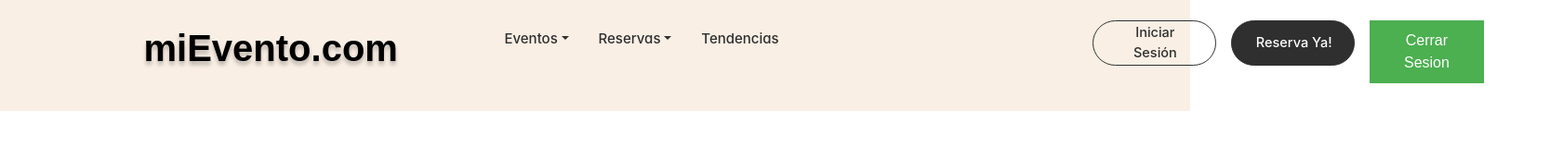
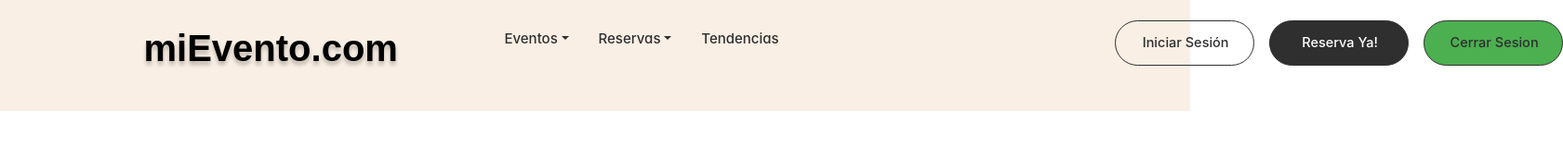
Before and after one commit to SantiagoNeira21/mievento, a React (Create React App) app: page / in a window 1280 px wide. Shown: the top 160 px of the page at 93% size, 1681 px wide, since content can reach past the window. Built offline with nearby package versions, Linux system fonts and the light colour scheme.

Commit message:
Deploy fix and button 3 conf

```diff
--- a/src/Components/Navbar/Navbar.css
+++ b/src/Components/Navbar/Navbar.css
@@ -39,7 +39,7 @@
   font-weight: 500;
   line-height: 27px; /* 180% */
 }
-.btn, .btn2 {
+.btn, .btn2,.btn3 {
   display: flex;
   height: 49px;
   width: 150px;
```
Also changed, not shown: 1 other file (tests, documents, lock files or other folders).
